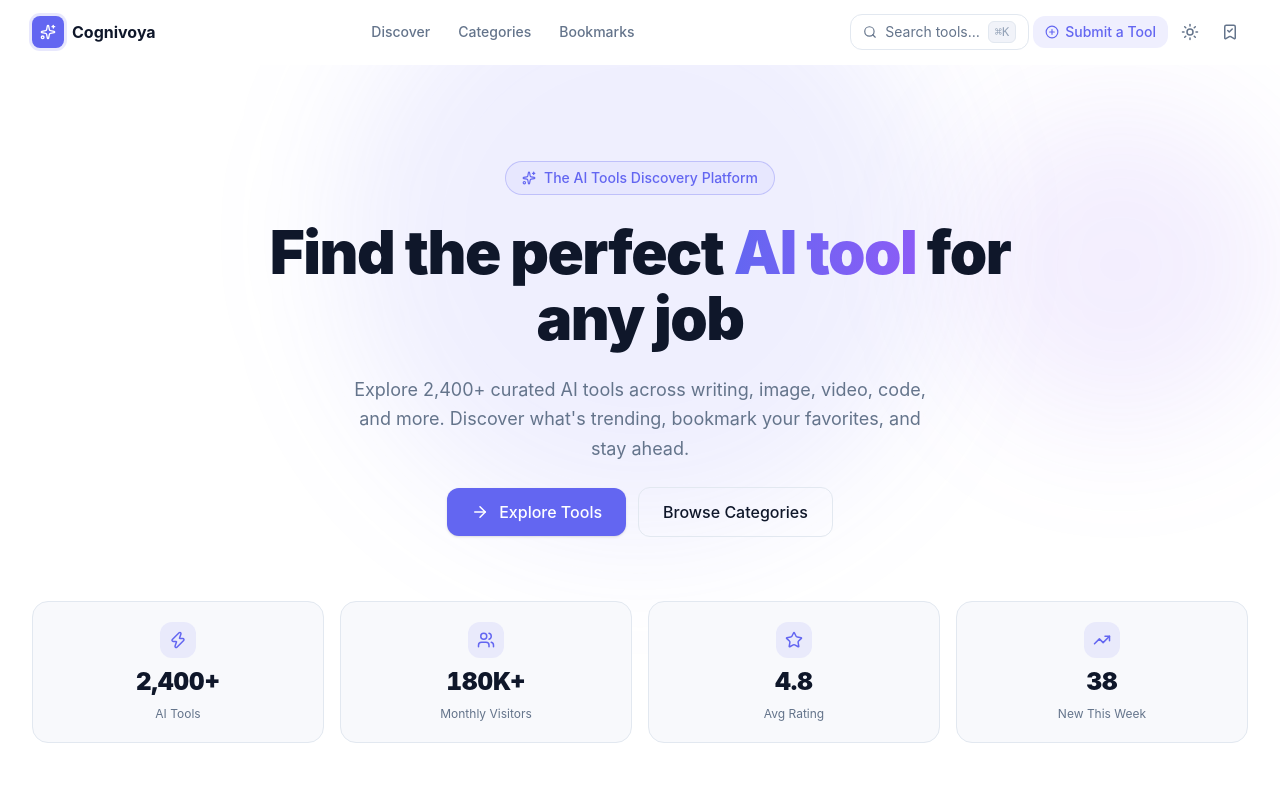
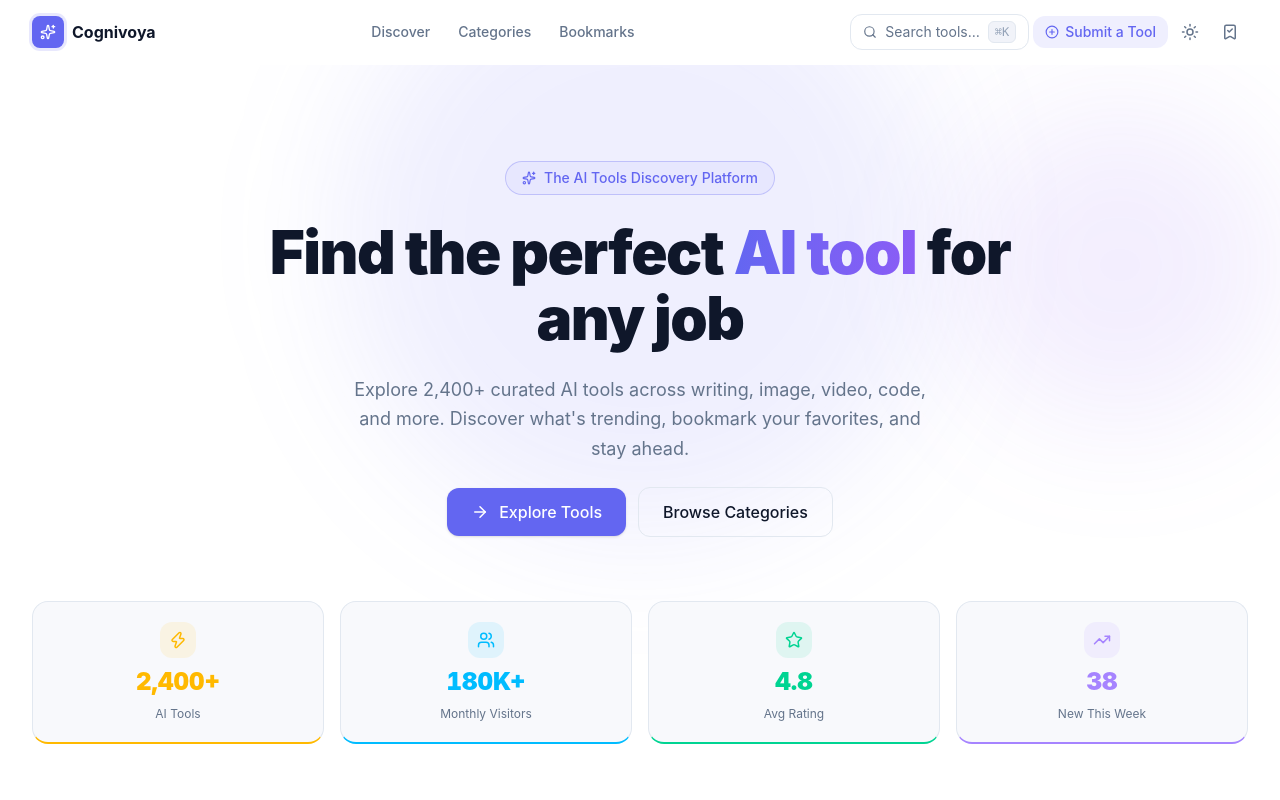
Before and after one commit to prashant-1012/cognivoya, a React (Vite) app: page / in a window 1280 px wide. Shown: the top 800 px of the page. Built offline with nearby package versions, Linux system fonts and the light colour scheme; no server answers.

Commit message:
stats cards updated

```diff
--- a/src/pages/HomePage.jsx
+++ b/src/pages/HomePage.jsx
@@ -12,22 +12,23 @@ import { CATEGORIES } from '@/utils/constants'
 import { useCountUp } from '@/hooks/useCountUp'
 
 // value: numeric target, suffix: display suffix, decimals: decimal places to show
+// color: Tailwind arbitrary-value accent applied to icon, value text, and bottom border
 const stats = [
-  { icon: Zap,        label: 'AI Tools',          value: 2400,  suffix: '+',  decimals: 0 },
-  { icon: Users,      label: 'Monthly Visitors',   value: 180,   suffix: 'K+', decimals: 0 },
-  { icon: Star,       label: 'Avg Rating',         value: 4.8,   suffix: '',   decimals: 1 },
-  { icon: TrendingUp, label: 'New This Week',       value: 38,    suffix: '',   decimals: 0 },
+  { icon: Zap,        label: 'AI Tools',        value: 2400, suffix: '+',  decimals: 0, color: { text: 'text-amber-400',  bg: 'bg-amber-400/10',  border: 'border-b-amber-400'  } },
+  { icon: Users,      label: 'Monthly Visitors', value: 180,  suffix: 'K+', decimals: 0, color: { text: 'text-sky-400',    bg: 'bg-sky-400/10',    border: 'border-b-sky-400'    } },
+  { icon: Star,       label: 'Avg Rating',       value: 4.8,  suffix: '',   decimals: 1, color: { text: 'text-emerald-400', bg: 'bg-emerald-400/10', border: 'border-b-emerald-400' } },
+  { icon: TrendingUp, label: 'New This Week',    value: 38,   suffix: '',   decimals: 0, color: { text: 'text-violet-400', bg: 'bg-violet-400/10', border: 'border-b-violet-400' } },
 ]
 
-function StatCard({ icon: Icon, label, value, suffix, decimals, started }) {
+function StatCard({ icon: Icon, label, value, suffix, decimals, color, started }) {
   const count = useCountUp(value, 1800, started)
   const display = decimals > 0 ? count.toFixed(decimals) : count.toLocaleString()
   return (
-    <div className="flex flex-col items-center gap-2 p-5 rounded-2xl bg-surface-raised border border-border">
-      <div className="w-9 h-9 rounded-xl bg-brand-primary/10 flex items-center justify-center">
-        <Icon size={18} className="text-brand-primary" />
+    <div className={`flex flex-col items-center gap-2 p-5 rounded-2xl bg-surface-raised border border-border border-b-2 ${color.border}`}>
+      <div className={`w-9 h-9 rounded-xl flex items-center justify-center ${color.bg}`}>
+        <Icon size={18} className={color.text} />
       </div>
-      <span className="text-2xl font-black text-foreground tabular-nums">
+      <span className={`text-2xl font-black tabular-nums ${color.text}`}>
         {display}{suffix}
       </span>
       <span className="text-xs text-muted">{label}</span>
```
